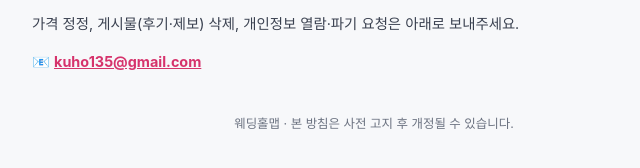
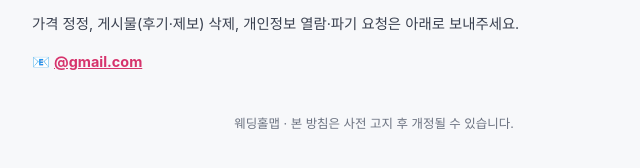
Before and after one commit to ikdd7/test5, a website: page privacy.html in a window 1280 px wide. Shown: the part 1456-1624 px from the top of the page, 266-906 px from the left. Drawn offline with Linux system fonts and the light colour scheme.

Commit message:
Update privacy.html

```diff
--- a/privacy.html
+++ b/privacy.html
@@ -79,7 +79,7 @@
 
   <h2>4. 정정·삭제 및 문의</h2>
   <p>가격 정정, 게시물(후기·제보) 삭제, 개인정보 열람·파기 요청은 아래로 보내주세요.</p>
-  <p>📧 <a class="mail" href="mailto:kuho135@gmail.com?subject=%5B%EC%9B%A8%EB%94%A9%ED%99%80%EB%A7%B5%5D%20%EC%A0%95%EC%A0%95%C2%B7%EC%82%AD%EC%A0%9C%20%EC%9A%94%EC%B2%AD">kuho135@gmail.com</a></p>
+  <p>📧 <a class="mail" href="mailto:@gmail.com?subject=%5B%EC%9B%A8%EB%94%A9%ED%99%80%EB%A7%B5%5D%20%EC%A0%95%EC%A0%95%C2%B7%EC%82%AD%EC%A0%9C%20%EC%9A%94%EC%B2%AD">@gmail.com</a></p>
 
   <footer>웨딩홀맵 · 본 방침은 사전 고지 후 개정될 수 있습니다.</footer>
 </div>
```
